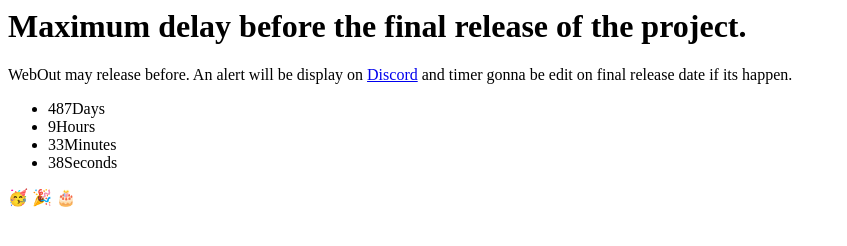
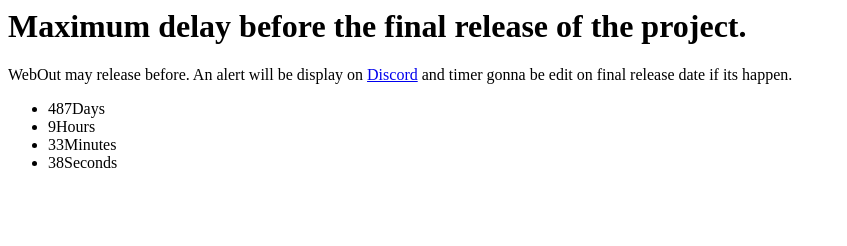
Before and after one commit to CodeElevator/WebOut, a plain HTML site: page index.html in a window 1280 px wide. Shown: the whole page, without its empty margins (0-847 px from the left). Drawn offline with Linux system fonts and the light colour scheme.

Commit message:
Update index.html

```diff
--- a/index.html
+++ b/index.html
@@ -21,12 +21,6 @@
       <li><span id="seconds"></span>Seconds</li>
     </ul>
     </div>
-    <div id="content" class="emoji">
-      <span>🥳</span>
-      <span>🎉</span>
-      <span>🎂</span>
-    </div>
-    </div>
     <!-- Script timer -->
     <script src="timer.js"></script>
   </body>
```
